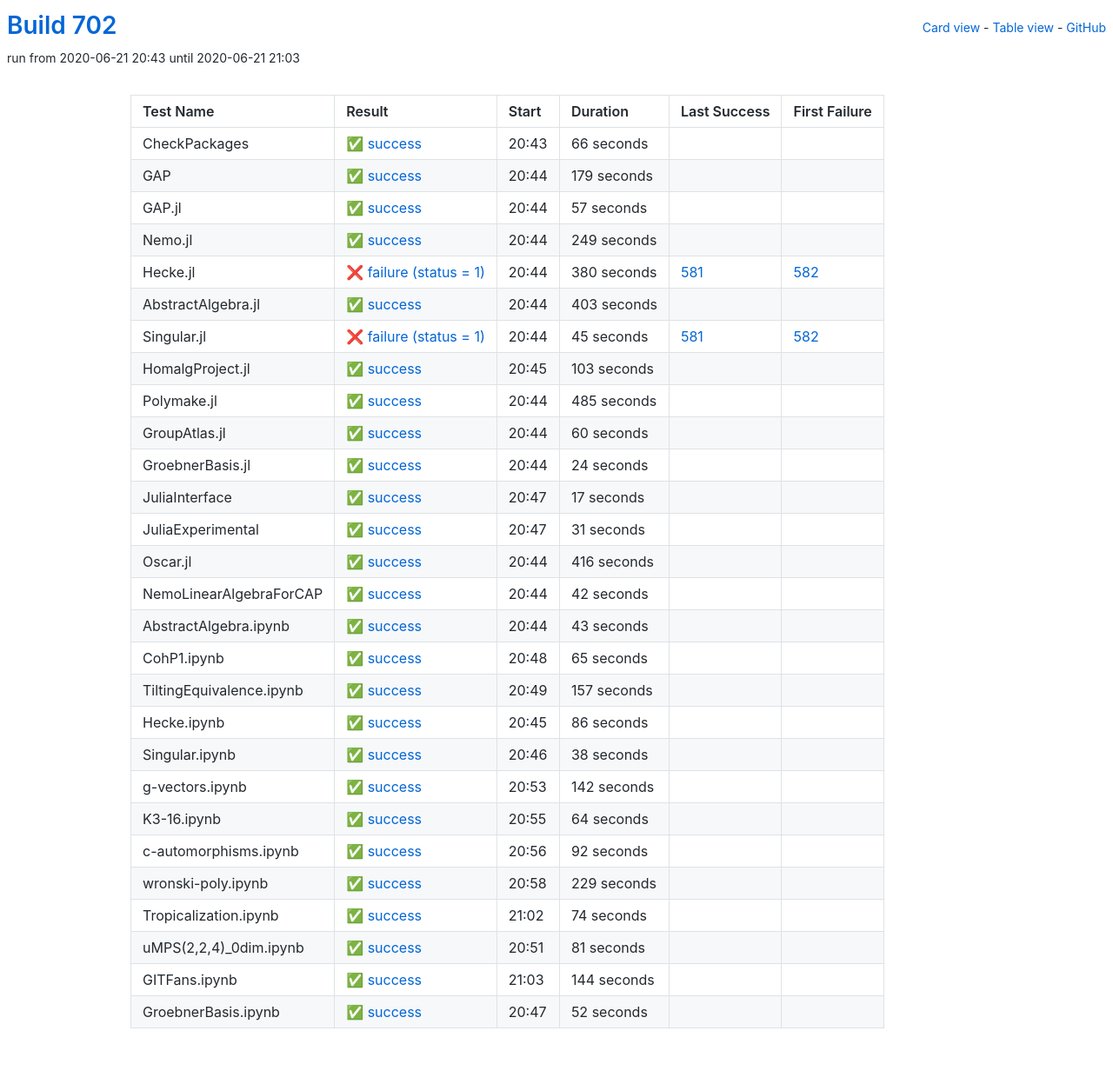
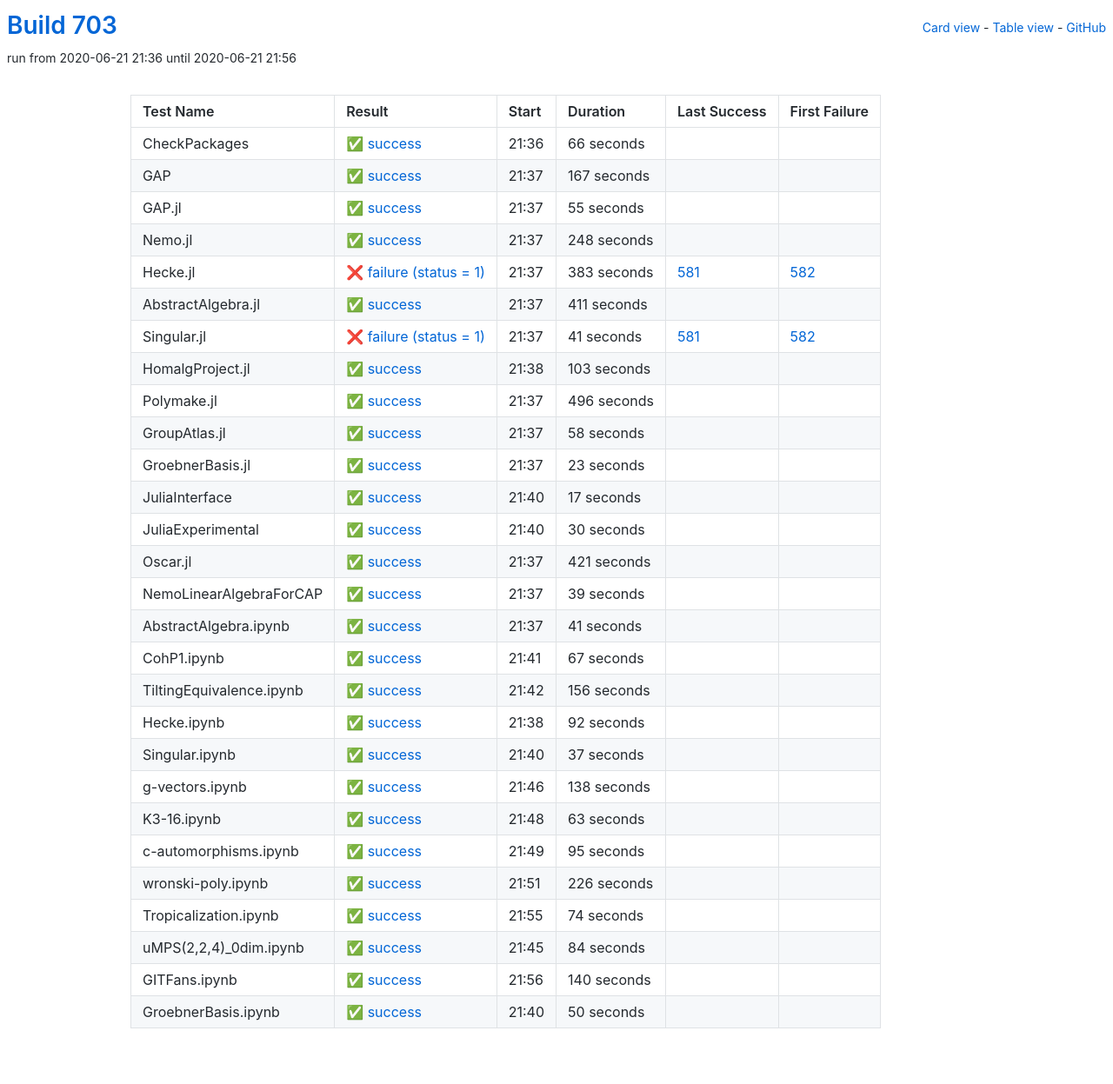
Before and after one commit to oscar-system/oscar-ci-status-1.4, a Jekyll site: the page built from table.html, in a window 1280 px wide. Shown: the whole page at 87% size. Built offline with Jekyll 4.4.1, drawn with Linux system fonts in a browser that asks for light colours.

Commit message:
Build #703

```diff
--- a/_data/ci.yml
+++ b/_data/ci.yml
@@ -1,6 +1,6 @@
 ---
-build: 702
-build_url: https://oscarci.mathematik.uni-kl.de/job/oscar-julia-1.4/702/
+build: 703
+build_url: https://oscarci.mathematik.uni-kl.de/job/oscar-julia-1.4/703/
 job: oscar-julia-1.4
 organization: oscar-system
 repo: oscar-ci-status-1.4
@@ -8,8 +8,8 @@ repourl: https://github.com/oscar-system/oscar-ci-status-1.4
 tests:
 - name: CheckPackages
   id: checkpackages
-  log: https://oscarci.mathematik.uni-kl.de/job/oscar-julia-1.4/702/artifact/logs/build-702/CheckPackages.log
-  start: 2020-06-21 20:43
+  log: https://oscarci.mathematik.uni-kl.de/job/oscar-julia-1.4/703/artifact/logs/build-703/CheckPackages.log
+  start: 2020-06-21 21:36
   success: true
   exitcode: 0
   status: success
@@ -20,80 +20,80 @@ tests:
   first_failure_url:
 - name: GAP
   id: gap
-  log: https://oscarci.mathematik.uni-kl.de/job/oscar-julia-1.4/702/artifact/logs/build-702/GAP.log
-  start: 2020-06-21 20:44
+  log: https://oscarci.mathematik.uni-kl.de/job/oscar-julia-1.4/703/artifact/logs/build-703/GAP.log
+  start: 2020-06-21 21:37
   success: true
   exitcode: 0
   status: success
-  duration: 179
+  duration: 167
   last_success: false
   last_success_url:
   first_failure: false
   first_failure_url:
 - name: GAP.jl
   id: gap-jl
-  log: https://oscarci.mathematik.uni-kl.de/job/oscar-julia-1.4/702/artifact/logs/build-702/GAP.jl.log
-  start: 2020-06-21 20:44
+  log: https://oscarci.mathematik.uni-kl.de/job/oscar-julia-1.4/703/artifact/logs/build-703/GAP.jl.log
+  start: 2020-06-21 21:37
   success: true
   exitcode: 0
   status: success
-  duration: 57
+  duration: 55
   last_success: false
   last_success_url:
   first_failure: false
   first_failure_url:
 - name: Nemo.jl
   id: nemo-jl
-  log: https://oscarci.mathematik.uni-kl.de/job/oscar-julia-1.4/702/artifact/logs/build-702/Nemo.jl.log
-  start: 2020-06-21 20:44
+  log: https://oscarci.mathematik.uni-kl.de/job/oscar-julia-1.4/703/artifact/logs/build-703/Nemo.jl.log
+  start: 2020-06-21 21:37
   success: true
   exitcode: 0
   status: success
-  duration: 249
+  duration: 248
   last_success: false
   last_success_url:
   first_failure: false
   first_failure_url:
 - name: Hecke.jl
   id: hecke-jl
-  log: https://oscarci.mathematik.uni-kl.de/job/oscar-julia-1.4/702/artifact/logs/build-702/Hecke.jl.log
-  start: 2020-06-21 20:44
+  log: https://oscarci.mathematik.uni-kl.de/job/oscar-julia-1.4/703/artifact/logs/build-703/Hecke.jl.log
+  start: 2020-06-21 21:37
   success: false
   exitcode: 1
   status: failure
-  duration: 380
+  duration: 383
   last_success: 581
   last_success_url: https://oscarci.mathematik.uni-kl.de/job/oscar-julia-1.4/581/
   first_failure: 582
   first_failure_url: https://oscarci.mathematik.uni-kl.de/job/oscar-julia-1.4/582/
 - name: AbstractAlgebra.jl
   id: abstractalgebra-jl
-  log: https://oscarci.mathematik.uni-kl.de/job/oscar-julia-1.4/702/artifact/logs/build-702/AbstractAlgebra.jl.log
-  start: 2020-06-21 20:44
+  log: https://oscarci.mathematik.uni-kl.de/job/oscar-julia-1.4/703/artifact/logs/build-703/AbstractAlgebra.jl.log
+  start: 2020-06-21 21:37
   success: true
   exitcode: 0
   status: success
-  duration: 403
+  duration: 411
   last_success: false
   last_success_url:
   first_failure: false
   first_failure_url:
 - name: Singular.jl
   id: singular-jl
-  log: https://oscarci.mathematik.uni-kl.de/job/oscar-julia-1.4/702/artifact/logs/build-702/Singular.jl.log
-  start: 2020-06-21 20:44
+  log: https://oscarci.mathematik.uni-kl.de/job/oscar-julia-1.4/703/artifact/logs/build-703/Singular.jl.log
+  start: 2020-06-21 21:37
   success: false
   exitcode: 1
   status: failure
-  duration: 45
+  duration: 41
   last_success: 581
   last_success_url: https://oscarci.mathematik.uni-kl.de/job/oscar-julia-1.4/581/
   first_failure: 582
   first_failure_url: https://oscarci.mathematik.uni-kl.de/job/oscar-julia-1.4/582/
 - name: HomalgProject.jl
   id: homalgproject-jl
-  log: https://oscarci.mathematik.uni-kl.de/job/oscar-julia-1.4/702/artifact/logs/build-702/HomalgProject.jl.log
-  start: 2020-06-21 20:45
+  log: https://oscarci.mathematik.uni-kl.de/job/oscar-julia-1.4/703/artifact/logs/build-703/HomalgProject.jl.log
+  start: 2020-06-21 21:38
   success: true
   exitcode: 0
   status: success
@@ -104,44 +104,44 @@ tests:
   first_failure_url:
 - name: Polymake.jl
   id: polymake-jl
-  log: https://oscarci.mathematik.uni-kl.de/job/oscar-julia-1.4/702/artifact/logs/build-702/Polymake.jl.log
-  start: 2020-06-21 20:44
+  log: https://oscarci.mathematik.uni-kl.de/job/oscar-julia-1.4/703/artifact/logs/build-703/Polymake.jl.log
+  start: 2020-06-21 21:37
   success: true
   exitcode: 0
   status: success
-  duration: 485
+  duration: 496
   last_success: false
   last_success_url:
   first_failure: false
   first_failure_url:
 - name: GroupAtlas.jl
   id: groupatlas-jl
-  log: https://oscarci.mathematik.uni-kl.de/job/oscar-julia-1.4/702/artifact/logs/build-702/GroupAtlas.jl.log
-  start: 2020-06-21 20:44
+  log: https://oscarci.mathematik.uni-kl.de/job/oscar-julia-1.4/703/artifact/logs/build-703/GroupAtlas.jl.log
+  start: 2020-06-21 21:37
   success: true
   exitcode: 0
   status: success
-  duration: 60
+  duration: 58
   last_success: false
   last_success_url:
   first_failure: false
   first_failure_url:
 - name: GroebnerBasis.jl
   id: groebnerbasis-jl
-  log: https://oscarci.mathematik.uni-kl.de/job/oscar-julia-1.4/702/artifact/logs/build-702/GroebnerBasis.jl.log
-  start: 2020-06-21 20:44
+  log: https://oscarci.mathematik.uni-kl.de/job/oscar-julia-1.4/703/artifact/logs/build-703/GroebnerBasis.jl.log
+  start: 2020-06-21 21:37
   success: true
   exitcode: 0
   status: success
-  duration: 24
+  duration: 23
   last_success: false
   last_success_url:
   first_failure: false
   first_failure_url:
 - name: JuliaInterface
   id: juliainterface
-  log: https://oscarci.mathematik.uni-kl.de/job/oscar-julia-1.4/702/artifact/logs/build-702/JuliaInterface.log
-  start: 2020-06-21 20:47
+  log: https://oscarci.mathematik.uni-kl.de/job/oscar-julia-1.4/703/artifact/logs/build-703/JuliaInterface.log
+  start: 2020-06-21 21:40
   success: true
   exitcode: 0
   status: success
@@ -152,128 +152,80 @@ tests:
   first_failure_url:
 - name: JuliaExperimental
   id: juliaexperimental
-  log: https://oscarci.mathematik.uni-kl.de/job/oscar-julia-1.4/702/artifact/logs/build-702/JuliaExperimental.log
-  start: 2020-06-21 20:47
+  log: https://oscarci.mathematik.uni-kl.de/job/oscar-julia-1.4/703/artifact/logs/build-703/JuliaExperimental.log
+  start: 2020-06-21 21:40
   success: true
   exitcode: 0
   status: success
-  duration: 31
+  duration: 30
   last_success: false
   last_success_url:
   first_failure: false
   first_failure_url:
 - name: Oscar.jl
   id: oscar-jl
-  log: https://oscarci.mathematik.uni-kl.de/job/oscar-julia-1.4/702/artifact/logs/build-702/Oscar.jl.log
-  start: 2020-06-21 20:44
+  log: https://oscarci.mathematik.uni-kl.de/job/oscar-julia-1.4/703/artifact/logs/build-703/Oscar.jl.log
+  start: 2020-06-21 21:37
   success: true
   exitcode: 0
   status: success
-  duration: 416
+  duration: 421
   last_success: false
   last_success_url:
   first_failure: false
   first_failure_url:
 - name: NemoLinearAlgebraForCAP
   id: nemolinearalgebraforcap
-  log: https://oscarci.mathematik.uni-kl.de/job/oscar-julia-1.4/702/artifact/logs/build-702/NemoLinearAlgebraForCAP.log
-  start: 2020-06-21 20:44
+  log: https://oscarci.mathematik.uni-kl.de/job/oscar-julia-1.4/703/artifact/logs/build-703/NemoLinearAlgebraForCAP.log
+  start: 2020-06-21 21:37
   success: true
   exitcode: 0
   status: success
-  duration: 42
+  duration: 39
   last_success: false
   last_success_url:
   first_failure: false
   first_failure_url:
 - name: AbstractAlgebra.ipynb
   id: abstractalgebra-ipynb
-  log: https://oscarci.mathematik.uni-kl.de/job/oscar-julia-1.4/702/artifact/logs/build-702/AbstractAlgebra.ipynb.log
-  start: 2020-06-21 20:44
+  log: https://oscarci.mathematik.uni-kl.de/job/oscar-julia-1.4/703/artifact/logs/build-703/AbstractAlgebra.ipynb.log
+  start: 2020-06-21 21:37
   success: true
   exitcode: 0
   status: success
-  duration: 43
+  duration: 41
   last_success: false
   last_success_url:
   first_failure: false
   first_failure_url:
 - name: CohP1.ipynb
   id: cohp1-ipynb
-  log: https://oscarci.mathematik.uni-kl.de/job/oscar-julia-1.4/702/artifact/logs/build-702/CohP1.ipynb.log
-  start: 2020-06-21 20:48
+  log: https://oscarci.mathematik.uni-kl.de/job/oscar-julia-1.4/703/artifact/logs/build-703/CohP1.ipynb.log
+  start: 2020-06-21 21:41
   success: true
   exitcode: 0
   status: success
-  duration: 65
+  duration: 67
   last_success: false
   last_success_url:
   first_failure: false
   first_failure_url:
 - name: TiltingEquivalence.ipynb
   id: tiltingequivalence-ipynb
-  log: https://oscarci.mathematik.uni-kl.de/job/oscar-julia-1.4/702/artifact/logs/build-702/TiltingEquivalence.ipynb.log
-  start: 2020-06-21 20:49
+  log: https://oscarci.mathematik.uni-kl.de/job/oscar-julia-1.4/703/artifact/logs/build-703/TiltingEquivalence.ipynb.log
+  start: 2020-06-21 21:42
   success: true
   exitcode: 0
   status: success
-  duration: 157
+  duration: 156
   last_success: false
   last_success_url:
   first_failure: false
   first_failure_url:
 - name: Hecke.ipynb
   id: hecke-ipynb
-  log: https://oscarci.mathematik.uni-kl.de/job/oscar-julia-1.4/702/artifact/logs/build-702/Hecke.ipynb.log
-  start: 2020-06-21 20:45
-  success: true
-  exitcode: 0
-  status: success
-  duration: 86
-  last_success: false
-  last_success_url:
-  first_failure: false
-  first_failure_url:
-- name: Singular.ipynb
-  id: singular-ipynb
-  log: https://oscarci.mathematik.uni-kl.de/job/oscar-julia-1.4/702/artifact/logs/build-702/Singular.ipynb.log
-  start: 2020-06-21 20:46
-  success: true
-  exitcode: 0
-  status: success
-  duration: 38
-  last_success: false
-  last_success_url:
-  first_failure: false
-  first_failure_url:
-- name: g-vectors.ipynb
-  id: g-vectors-ipynb
-  log: https://oscarci.mathematik.uni-kl.de/job/oscar-julia-1.4/702/artifact/logs/build-702/g-vectors.ipynb.log
-  start: 2020-06-21 20:53
-  success: true
-  exitcode: 0
-  status: success
-  duration: 142
-  last_success: false
-  last_success_url:
-  first_failure: false
-  first_failure_url:
-- name: K3-16.ipynb
-  id: k3-16-ipynb
-  log: https://oscarci.mathematik.uni-kl.de/job/oscar-julia-1.4/702/artifact/logs/build-702/K3-16.ipynb.log
-  start: 2020-06-21 20:55
-  success: true
-  exitcode: 0
-  status: success
-  duration: 64
-  last_success: false
-  last_success_url:
-  first_failure: false
-  first_failure_url:
-- name: c-automorphisms.ipynb
-  id: c-automorphisms-ipynb
-  log: https://oscarci.mathematik.uni-kl.de/job/oscar-julia-1.4/702/artifact/logs/build-702/c-automorphisms.ipynb.log
-  start: 2020-06-21 20:56
+  log: https://oscarci.mathematik.uni-kl.de/job/oscar-julia-1.4/703/artifact/logs/build-703/Hecke.ipynb.log
+  start: 2020-06-21 21:38
   success: true
   exitcode: 0
   status: success
@@ -282,22 +234,70 @@ tests:
   last_success_url:
   first_failure: false
   first_failure_url:
-- name: wronski-poly.ipynb
-  id: wronski-poly-ipynb
-  log: https://oscarci.mathematik.uni-kl.de/job/oscar-julia-1.4/702/artifact/logs/build-702/wronski-poly.ipynb.log
-  start: 2020-06-21 20:58
+- name: Singular.ipynb
+  id: singular-ipynb
+  log: https://oscarci.mathematik.uni-kl.de/job/oscar-julia-1.4/703/artifact/logs/build-703/Singular.ipynb.log
+  start: 2020-06-21 21:40
   success: true
   exitcode: 0
   status: success
-  duration: 229
+  duration: 37
+  last_success: false
+  last_success_url:
+  first_failure: false
+  first_failure_url:
+- name: g-vectors.ipynb
+  id: g-vectors-ipynb
+  log: https://oscarci.mathematik.uni-kl.de/job/oscar-julia-1.4/703/artifact/logs/build-703/g-vectors.ipynb.log
+  start: 2020-06-21 21:46
+  success: true
+  exitcode: 0
+  status: success
+  duration: 138
+  last_success: false
+  last_success_url:
+  first_failure: false
+  first_failure_url:
+- name: K3-16.ipynb
+  id: k3-16-ipynb
+  log: https://oscarci.mathematik.uni-kl.de/job/oscar-julia-1.4/703/artifact/logs/build-703/K3-16.ipynb.log
+  start: 2020-06-21 21:48
+  success: true
+  exitcode: 0
+  status: success
+  duration: 63
+  last_success: false
+  last_success_url:
+  first_failure: false
+  first_failure_url:
+- name: c-automorphisms.ipynb
+  id: c-automorphisms-ipynb
+  log: https://oscarci.mathematik.uni-kl.de/job/oscar-julia-1.4/703/artifact/logs/build-703/c-automorphisms.ipynb.log
+  start: 2020-06-21 21:49
+  success: true
+  exitcode: 0
+  status: success
+  duration: 95
+  last_success: false
+  last_success_url:
+  first_failure: false
+  first_failure_url:
+- name: wronski-poly.ipynb
+  id: wronski-poly-ipynb
+  log: https://oscarci.mathematik.uni-kl.de/job/oscar-julia-1.4/703/artifact/logs/build-703/wronski-poly.ipynb.log
+  start: 2020-06-21 21:51
+  success: true
+  exitcode: 0
+  status: success
+  duration: 226
   last_success: false
   last_success_url:
   first_failure: false
   first_failure_url:
 - name: Tropicalization.ipynb
   id: tropicalization-ipynb
-  log: https://oscarci.mathematik.uni-kl.de/job/oscar-julia-1.4/702/artifact/logs/build-702/Tropicalization.ipynb.log
-  start: 2020-06-21 21:02
+  log: https://oscarci.mathematik.uni-kl.de/job/oscar-julia-1.4/703/artifact/logs/build-703/Tropicalization.ipynb.log
+  start: 2020-06-21 21:55
   success: true
   exitcode: 0
   status: success
@@ -308,36 +308,36 @@ tests:
   first_failure_url:
 - name: uMPS(2,2,4)_0dim.ipynb
   id: umps-2-2-4-0dim-ipynb
-  log: https://oscarci.mathematik.uni-kl.de/job/oscar-julia-1.4/702/artifact/logs/build-702/uMPS-2-2-4-_0dim.ipynb.log
-  start: 2020-06-21 20:51
+  log: https://oscarci.mathematik.uni-kl.de/job/oscar-julia-1.4/703/artifact/logs/build-703/uMPS-2-2-4-_0dim.ipynb.log
+  start: 2020-06-21 21:45
   success: true
   exitcode: 0
   status: success
-  duration: 81
+  duration: 84
   last_success: false
   last_success_url:
   first_failure: false
   first_failure_url:
 - name: GITFans.ipynb
   id: gitfans-ipynb
-  log: https://oscarci.mathematik.uni-kl.de/job/oscar-julia-1.4/702/artifact/logs/build-702/GITFans.ipynb.log
-  start: 2020-06-21 21:03
+  log: https://oscarci.mathematik.uni-kl.de/job/oscar-julia-1.4/703/artifact/logs/build-703/GITFans.ipynb.log
+  start: 2020-06-21 21:56
   success: true
   exitcode: 0
   status: success
-  duration: 144
+  duration: 140
   last_success: false
   last_success_url:
   first_failure: false
   first_failure_url:
 - name: GroebnerBasis.ipynb
   id: groebnerbasis-ipynb
-  log: https://oscarci.mathematik.uni-kl.de/job/oscar-julia-1.4/702/artifact/logs/build-702/GroebnerBasis.ipynb.log
-  start: 2020-06-21 20:47
+  log: https://oscarci.mathematik.uni-kl.de/job/oscar-julia-1.4/703/artifact/logs/build-703/GroebnerBasis.ipynb.log
+  start: 2020-06-21 21:40
   success: true
   exitcode: 0
   status: success
-  duration: 52
+  duration: 50
   last_success: false
   last_success_url:
   first_failure: false
```
Also changed, not shown: README.md.
